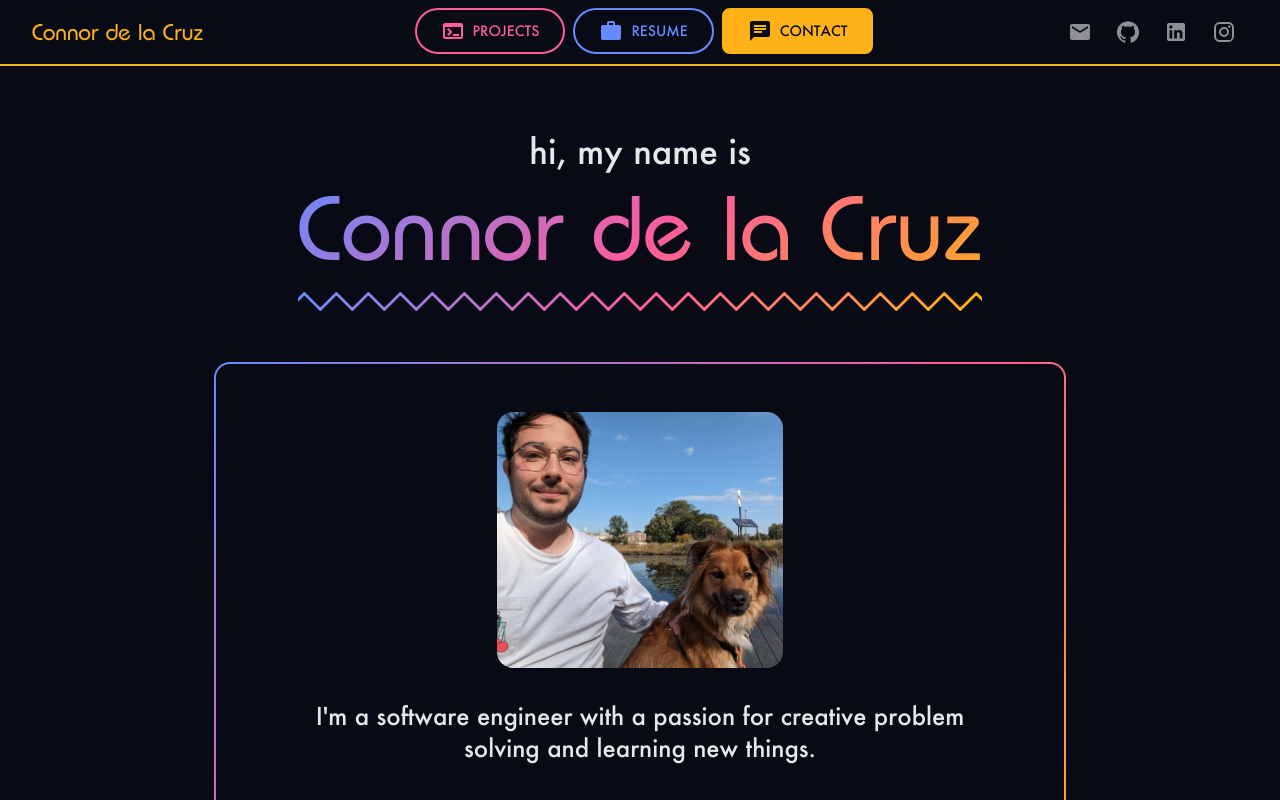
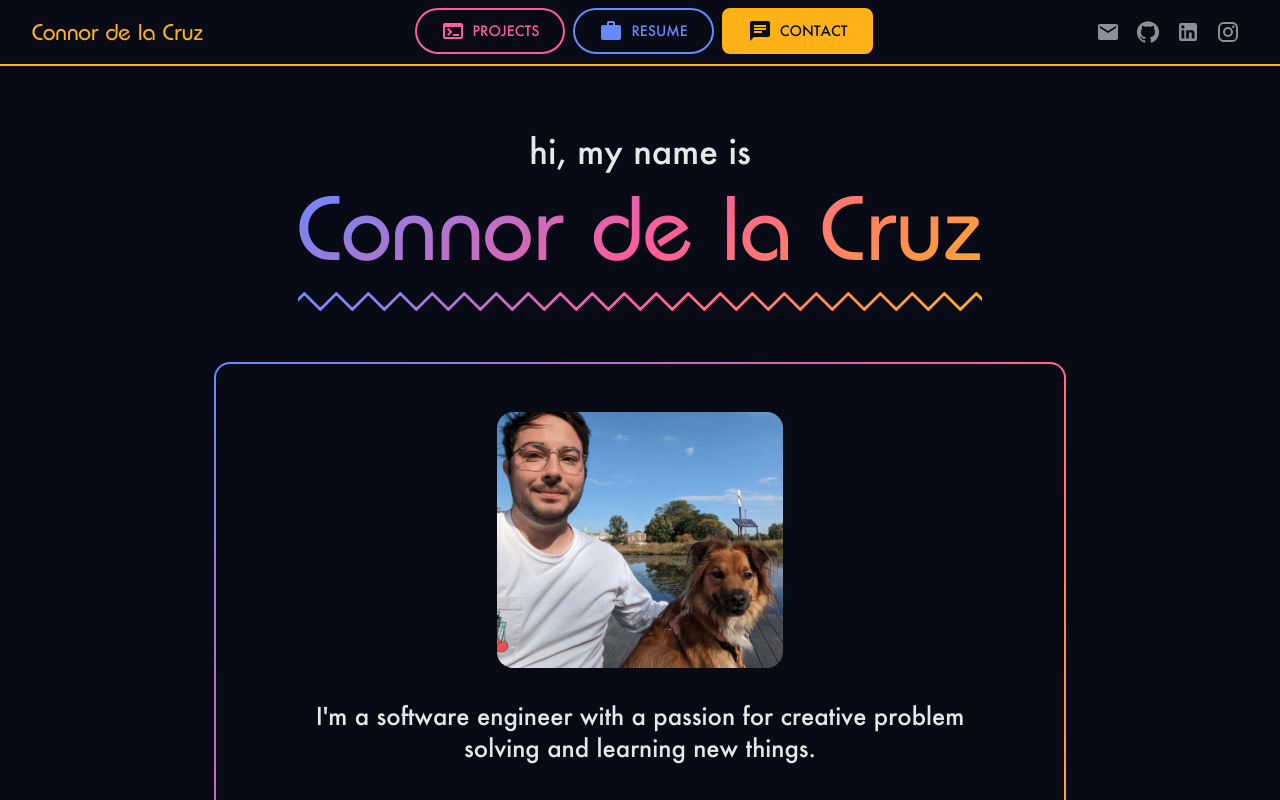
Before and after one commit to connordelacruz/connordelacruz.github.io, a React (Vite) app: page / in a window 1280 px wide. Shown: the top 800 px of the page. Built offline with nearby package versions, Linux system fonts and the light colour scheme.

Commit message:
tweaked social link margins to prevent weird behavior right at the md break

```diff
--- a/src/components/NavBar.jsx
+++ b/src/components/NavBar.jsx
@@ -480,7 +480,8 @@ export const NavBar = ({
             textAlign: 'right',
           }}
           linkSx={{
-            mx: 0.5,
+            // Remove margins, spacing is fine w/ button padding and this causes it to get funky right before the breakpoint
+            mx: 0,
             opacity: 0.6,
           }}
         />
```
